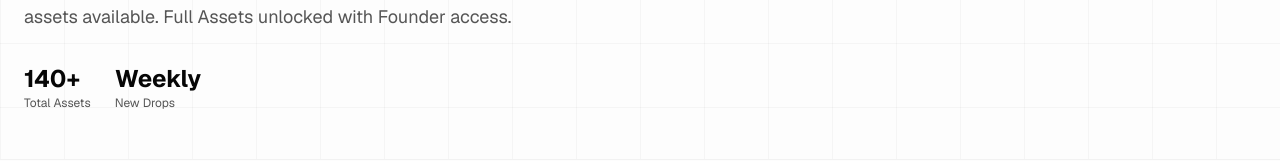
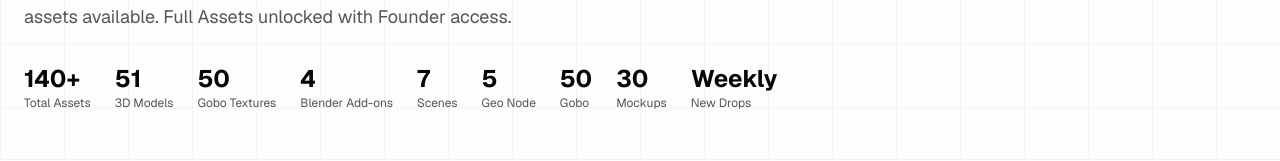
Before and after one commit to stylarxstudio-git/stylarx-main-website, a Next.js app: page /shop in a window 1280 px wide. Shown: the part 277-438 px from the top of the page. Built offline with nearby package versions, Linux system fonts and the light colour scheme; no server answers; the database is empty.

Commit message:
ifixed some typing on the shop page1

```diff
--- a/app/shop/page.tsx
+++ b/app/shop/page.tsx
@@ -78,6 +78,13 @@ export default function ShopPage() {
           >
             {[
               { value: "140+",   label: "Total Assets"      },
+              { value: "51",     label: "3D Models"         },
+              { value: "50",     label: "Gobo Textures"     },
+              { value: "4",      label: "Blender Add-ons"   },
+              { value: "7",      label: "Scenes"            },
+              { value: "5",      label: "Geo Node"          },
+              { value: "50",     label: "Gobo"              },
+              { value: "30",      label: "Mockups"   },
               { value: "Weekly", label: "New Drops"         },
             ].map((stat) => (
               <div key={stat.label} className="flex flex-col">
```
